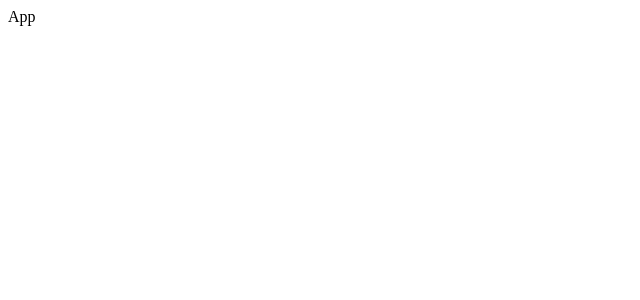
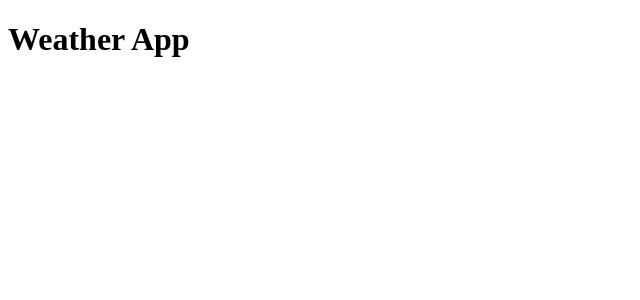
Before and after one commit to Srog1989/react-app-frontend, a React (Create React App) app: page / in a window 1280 px wide. Shown: the top 300 px of the page, without its empty margins (0-640 px from the left). Built offline with nearby package versions, Linux system fonts and the light colour scheme.

Commit message:
setup Weather and Location Components

```diff
--- a/src/App.js
+++ b/src/App.js
@@ -1,10 +1,11 @@
 import React from 'react';
+import Weather from './components/Weather'
 
 class App extends React.Component {
   render() {
     return (
       <div className="App">
-        App
+       <Weather />
       </div>
     );
 
--- /dev/null
+++ b/src/components/Weather.js
@@ -0,0 +1,11 @@
+import React from 'react'
+
+const Weather = () => {
+    return(
+        <div className="container">
+         <h1>Weather App</h1>
+        </div>
+    )
+}
+
+export default Weather
```
Also changed, not shown: src/components/Location.js (added, +11 -0 lines).
